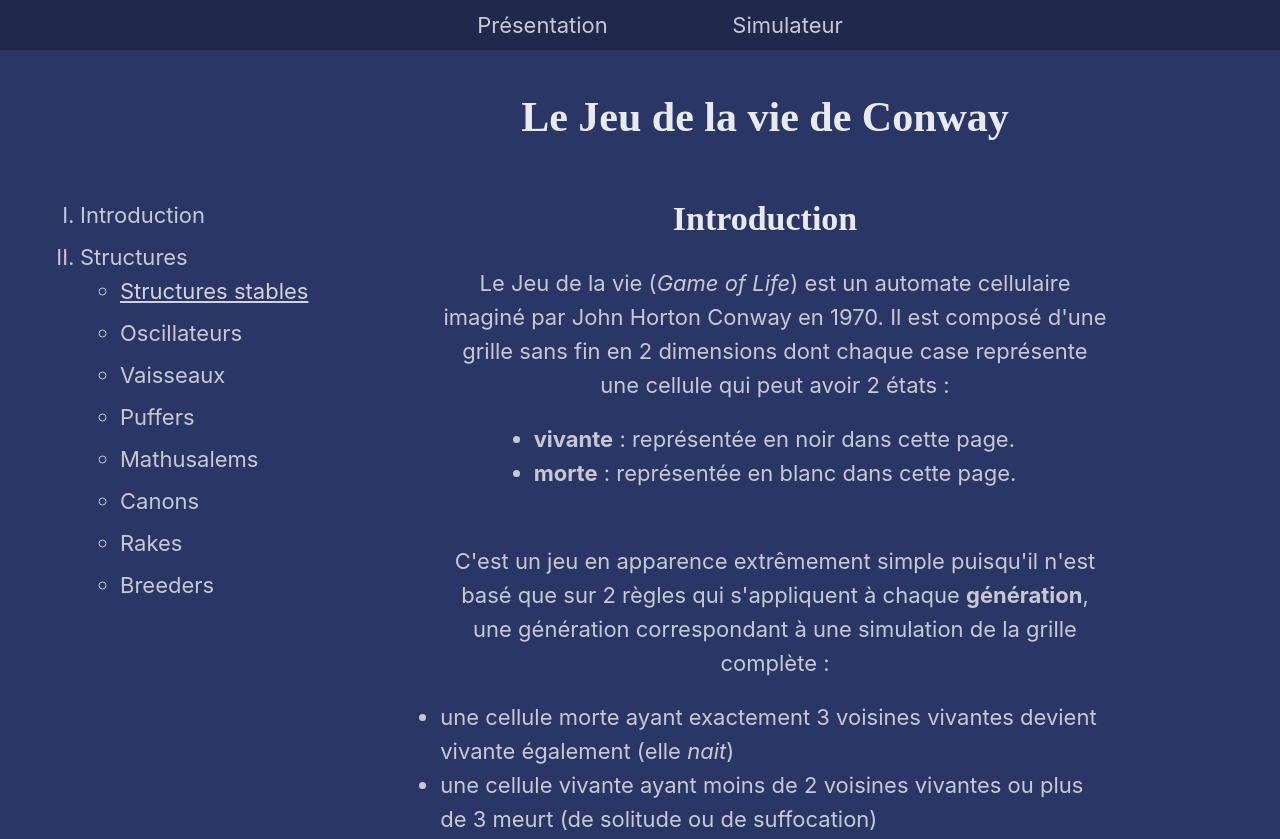
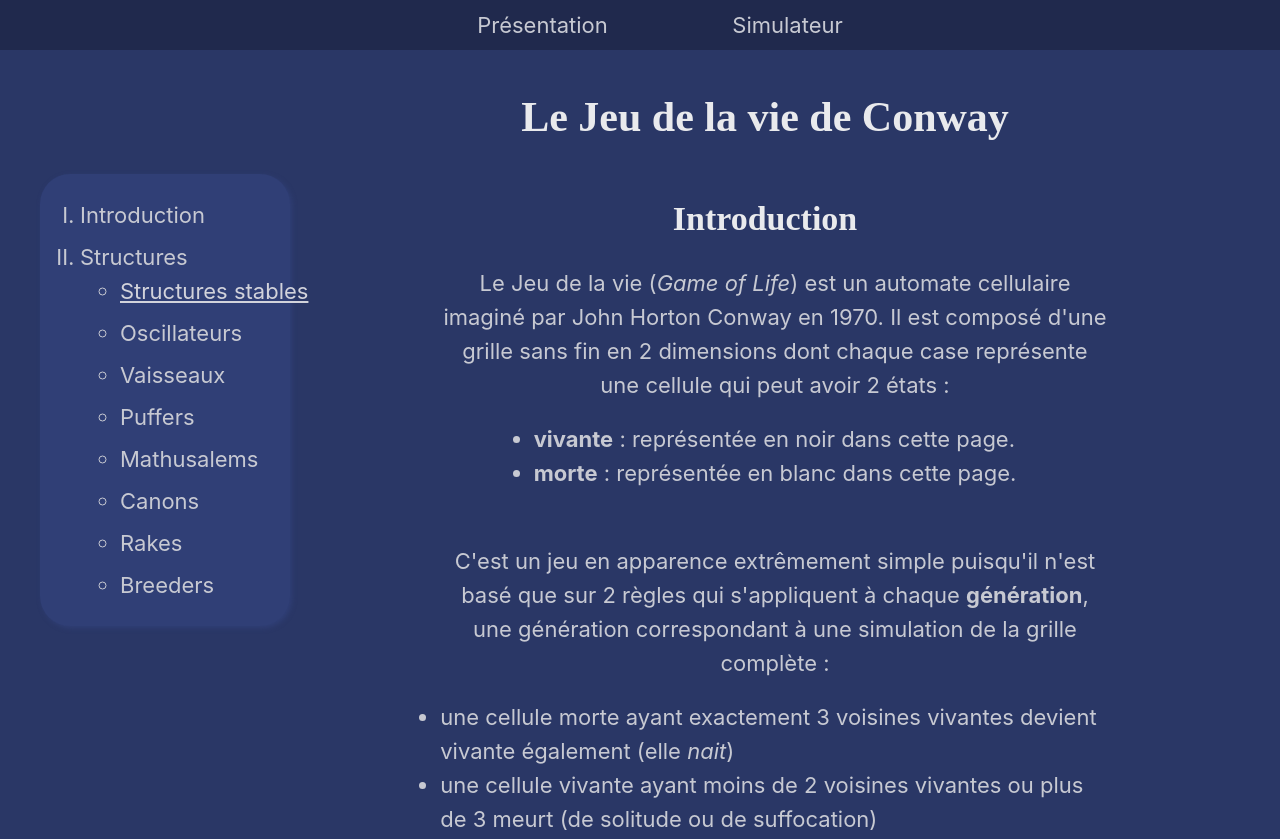
Before and after one commit to Cosmanderio/MyWebPage, a plain HTML site: page index.html in a window 1280 px wide. Shown: the top 839 px of the page. Drawn offline with Linux system fonts and the light colour scheme.

Commit message:
Ajout d'ombres

```diff
--- a/css/style1.css
+++ b/css/style1.css
@@ -9,6 +9,9 @@ nav {
     transform: translateY(-50%);
     margin: 0 40px;
     width: 250px;
+    background-color: #303f76;
+    border-radius: 30px;
+    box-shadow: 2px 2px 5px #303f76;
 }
 
 nav a {
@@ -102,6 +105,7 @@ img {
     border-radius: 12px;
     max-width: 300px;
     margin: 30px 0;
+    box-shadow: 1px 1px 5px white;
 }
 
 .half_size {
```
